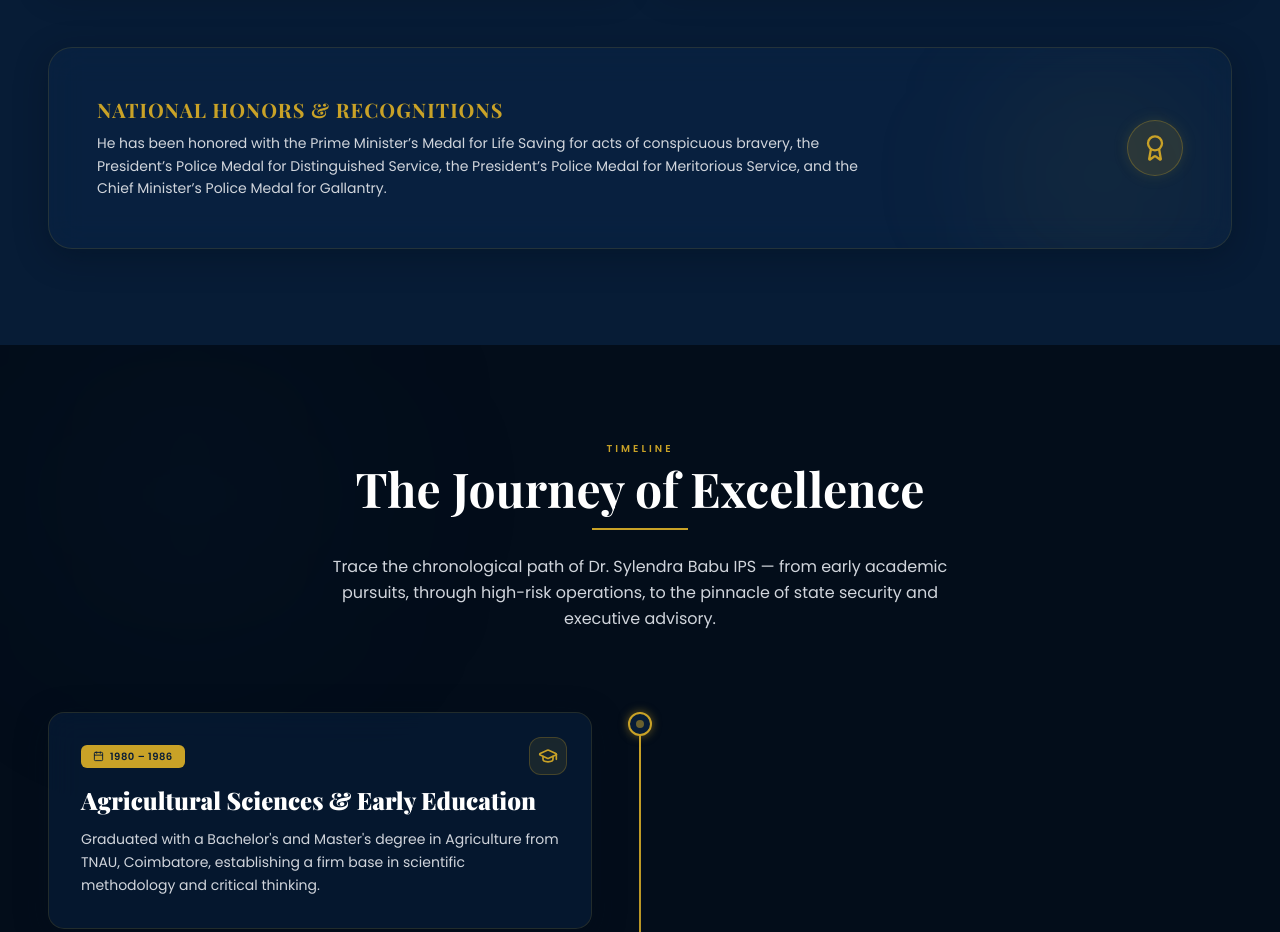
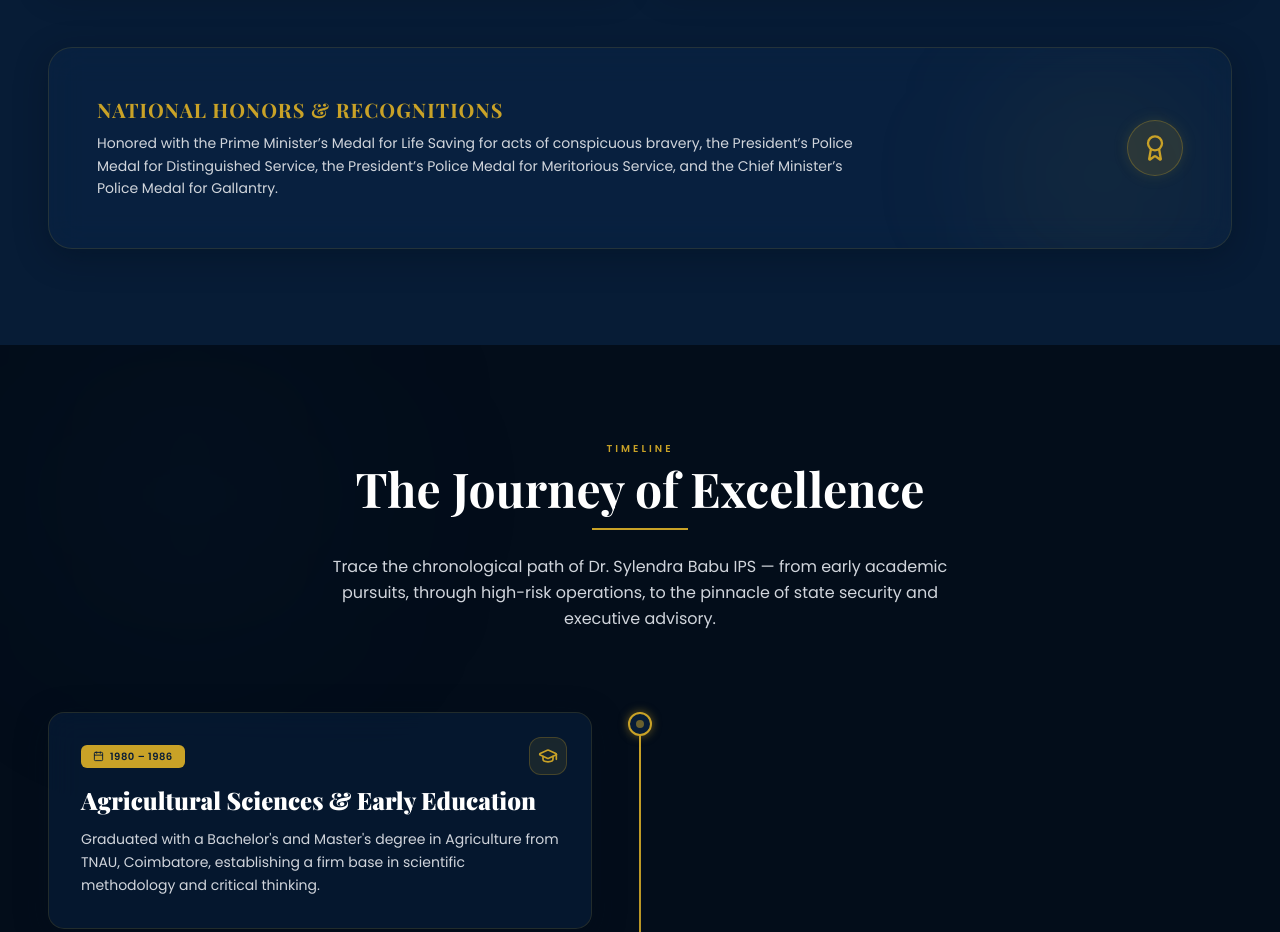
Before and after one commit to sandeepsiva1707-cell/yespanchi, a Next.js app: page / in a window 1280 px wide. Shown: the part 1880-2812 px from the top of the page. Built offline with nearby package versions, Linux system fonts and the light colour scheme.

Commit message:
Update honors prefix to Honored with

```diff
--- a/components/About.tsx
+++ b/components/About.tsx
@@ -113,7 +113,7 @@ export default function About() {
               National Honors & Recognitions
             </h4>
             <p className="font-poppins text-xs sm:text-sm text-gray-300 leading-relaxed max-w-3xl">
-              He has been honored with the Prime Minister’s Medal for Life Saving for acts of conspicuous bravery,
+              Honored with the Prime Minister’s Medal for Life Saving for acts of conspicuous bravery,
               the President’s Police Medal for Distinguished Service, the President’s Police Medal for Meritorious Service,
               and the Chief Minister’s Police Medal for Gallantry.
             </p>
```
